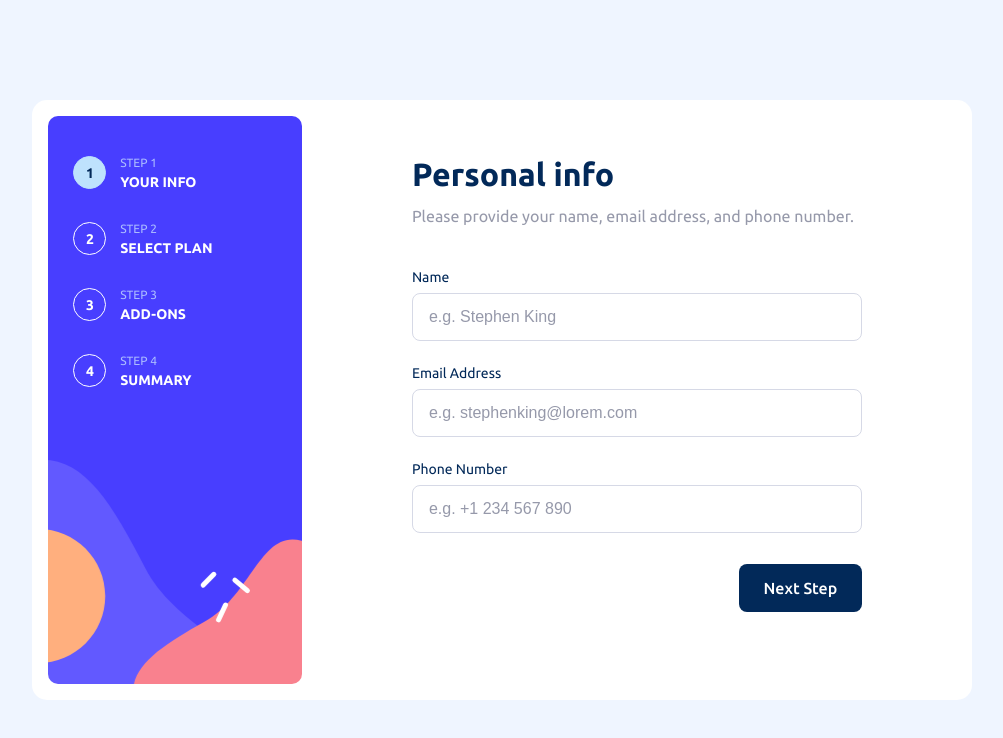
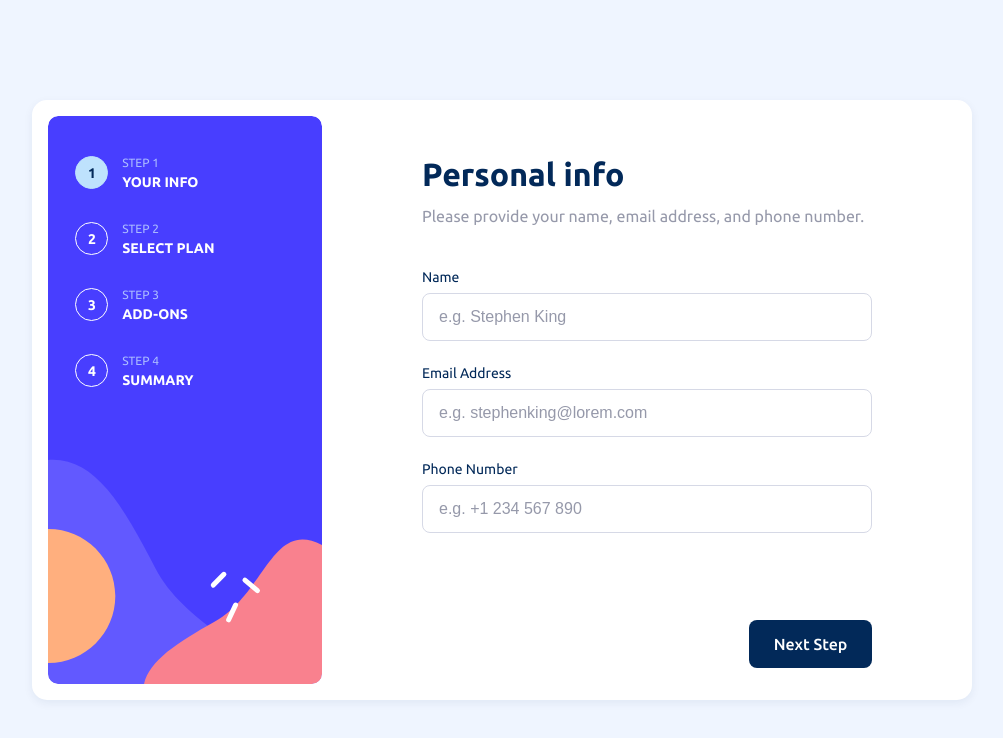
Before and after one commit to lissajous-laser/multi-step-form, a React (Vite) app: page / in a window 1280 px wide. Shown: the top 738 px of the page, without its empty margins (138-1141 px from the left). Built offline with nearby package versions, Linux system fonts and the light colour scheme.

Commit message:
Responsive layout for Add Ons, Summary, and Confirmation for mobile sizes done.

```diff
--- a/src/App.tsx
+++ b/src/App.tsx
@@ -6,8 +6,7 @@ import { breakPt } from './lib/constants';
 
 const Canvas = styled.main`
   width: 100%;
-  height: max(100vh);
-  background-color: ${theme.bg};
+  height: max(667px, 100vh);
   display: grid;
   place-items: center;
   font-family: Ubuntu;
@@ -19,13 +18,24 @@ const Canvas = styled.main`
   }
 `
 
+const Background = styled.div`
+  width: 100%;
+  height: 100%;
+  position: fixed;
+  top: 0;
+  left: 0;
+  background-color: ${theme.bg};
+  z-index: -1;
+`
+
 
 function App() {
-  const [count, setCount] = useState(0);
 
   return (
     <Canvas>
+      <Background/>
       <Card/>
+
     </Canvas>
   )
 }
--- a/src/components/AddOnButton.tsx
+++ b/src/components/AddOnButton.tsx
@@ -2,11 +2,11 @@ import styled from "styled-components";
 import { theme } from "../lib/theme";
 import tick from '../assets/images/icon-checkmark.svg';
 import { MouseEventHandler } from "react";
+import { breakPt } from "../lib/constants";
 
 const Container = styled.button<{isActive: boolean}>`
   width: min(100%, 450px);
   height: 81px;
-  padding: 16px 24px;
   background-color: ${(props) => props.isActive ? theme.vLightGray : 'white'};
   border-radius: 8px;
   border: 1px solid ${(props) =>
@@ -21,11 +21,15 @@ const Container = styled.button<{isActive: boolean}>`
     cursor: pointer;
     border-color: ${theme.purple}
   }
+
+  @media screen and (${breakPt[720]}) {
+    height: 62px;
+  }
 `
 
 const TickBox = styled.div<{isActive: boolean}>`
   position: absolute;
-  left: 24px;
+  left: 16px;
   top: 50%;
   width: 20px;
   height: 20px;
@@ -55,6 +59,11 @@ const MainText = styled.div`
   position: absolute;
   left: 68px;
   top: 16px;
+
+  @media screen and (${breakPt[720]}) {
+    top: 11px;
+    left: 52px;
+  }
 `
 
 const AddOnName = styled.h2`
@@ -62,6 +71,11 @@ const AddOnName = styled.h2`
   font-size: 16px;
   line-height: 18px;
   color: ${theme.denim};
+
+  @media screen and (${breakPt[720]}) {
+    font-size: 14px;
+    line-height: 16px;
+  }
 `
 
 const Description = styled.p`
@@ -70,6 +84,11 @@ const Description = styled.p`
   font-size: 14px;
   line-height: 20px;
   color: ${theme.gray};
+
+  @media screen and (${breakPt[720]}) {
+    margin-top: 3px;
+    font-size: 12px;
+  }
 `
 
 const Price = styled.p`
@@ -80,7 +99,12 @@ const Price = styled.p`
   font-weight: 400;
   font-size: 14px;
   line-height: 20px;
-  color: ${theme.purple}
+  color: ${theme.purple};
+
+  @media screen and (${breakPt[720]}) {
+    right: 16px;
+    font-size: 12px;
+  }
 `
 
 /**
--- a/src/components/AddOnsForm.tsx
+++ b/src/components/AddOnsForm.tsx
@@ -1,6 +1,6 @@
 import { Dispatch, SetStateAction } from "react";
 import styled from "styled-components";
-import { prices } from "../lib/constants";
+import { breakPt, prices } from "../lib/constants";
 import { AddOns } from "../lib/types";
 import AddOnButton from "./AddOnButton";
 
@@ -9,6 +9,11 @@ const Buttons = styled.div`
   display: flex;
   flex-direction: column;
   gap: 16px;
+
+  @media screen and (${breakPt[720]}) {
+    margin-top: 22px;
+    gap: 12px;
+  }
 `
 
 export default function AddOnsForm({
--- a/src/components/BackForwardButtons.tsx
+++ b/src/components/BackForwardButtons.tsx
@@ -16,6 +16,10 @@ const Container = styled.nav<{isMobileSize: boolean}>`
     padding-top: 16px;
     background-color: white;
     display: ${(props) => props.isMobileSize ? 'block' : 'none'};
+  }
+
+  @media screen and (${breakPt[720]}) {
+    position: static;
   }
 `
 
@@ -110,32 +114,27 @@ export default function BackForwardButtons({
       return;
     }
 
-    let newErrState = {name: true, email: true, phone: true};
+    let newErrState = {name: false, email: false, phone: false};
+    let advancePage = true;
 
     if (personalInfo.name.length === 0) {
       newErrState.name = true;
-    } else {
-      newErrState.name = false;
+      advancePage = false;
     }
 
     if (personalInfo.email.length === 0) {
       newErrState.email = true;
-    } else {
-      newErrState.email = false;
+      advancePage = false;
     }
 
     if (personalInfo.phone.length === 0) {
       newErrState.phone = true;
-    } else {
-      newErrState.phone = false;
+      advancePage = false;
     }
 
     setTextFieldErrors(newErrState);
 
-    if (personalInfo.name.length > 0
-      && personalInfo.email.length > 0
-      && personalInfo.phone.length > 0) {
-
+    if (advancePage) {
       setCurrentStep((state) => state + 1);
     }
   }
--- a/src/components/Card.tsx
+++ b/src/components/Card.tsx
@@ -12,21 +12,53 @@ import Summary from "./Summary";
 import { submitForms } from "../lib/functions";
 import Confirmation from "./Confirmation";
 import { breakPt } from "../lib/constants";
+import { theme } from "../lib/theme";
 
-const Container = styled.div`
+
+const Flex = styled.div`
+  height: 100%;
+  width: 100%;
+  display: grid;
+  place-items: center;
+
+  @media screen and (${breakPt[720]}) {
+    display: flex;
+    flex-direction: column;
+    place-items: unset;
+  }
+`
+
+const FlexGrower = styled.div`
+  display: none;
+
+  @media screen and (${breakPt[720]}) {
+    height: 100%;
+    flex-grow: 2;
+    flex-shrink: 2;
+    background-color: ${theme.bg};
+    display: flex;
+    flex-direction: column;
+    justify-content: end;
+  }
+`
+
+const CardContainer = styled.div`
   background-color: white;
   width: min(940px, 92%);
   height: 600px;
   border-radius: 15px;
-  margin: 0 auto;
+  margin: 40px auto;
   display: flex;
+  box-shadow: 0 3px 10px ${theme.denim}11;
 
   @media screen and (${breakPt[720]}) {
     width: min(442px, 92%);
+    margin-top: 0;
     display: block;
     height: auto;
     z-index: 2;
     position: relative;
+    border-radius: 10px;
   }
 `
 
@@ -36,7 +68,7 @@ const CardRight = styled.div`
 
 const Form = styled.div`
   width: min(83%, 450px);
-  height: 512px;
+  height: 568px;
   margin: auto;
   padding-top: 56px;
   position: relative;
@@ -46,7 +78,6 @@ const Form = styled.div`
     height: auto;
     padding-top: 32px;
     padding-bottom: 32px;
-
   }
 `
 
@@ -86,13 +117,13 @@ export default function Card() {
   });
 
   return (
-    <>
+    <Flex>
       {/* Progress bar for widths < 720px */}
       <ProgressSidebar
         {...{currentStep}}
         isMobileSize={true}
       />
-      <Container>
+      <CardContainer>
         {/* Progress bar for widths >= 720px */}
         <ProgressSidebar
           {...{currentStep}}
@@ -114,9 +145,10 @@ export default function Card() {
                   duration={plan.duration}
                 />
               : currentStep === 4
-              ? <Summary {...{plan, addOns}}/>
+              ? <Summary {...{plan, addOns, setCurrentStep}}/>
               : <Confirmation/>
             }
+            {/* Nav for widths >= 720px */}
             {currentStep < 5 &&
               <BackForwardButtons
                 {...{
@@ -131,7 +163,9 @@ export default function Card() {
             }
           </Form>
         </CardRight>
-      </Container>
+      </CardContainer>
+      <FlexGrower>
+        {/* Nav for widths >= 720px */}
         {currentStep < 5 &&
           <BackForwardButtons
             {...{
@@ -144,6 +178,7 @@ export default function Card() {
             isMobileSize={true}
           />
         }
-    </>
+      </FlexGrower>
+    </Flex>
   );
 }
--- a/src/components/CardTitle.tsx
+++ b/src/components/CardTitle.tsx
@@ -15,11 +15,11 @@ const Title = styled.h1`
 `
 
 const Subtitle = styled.p`
+  margin-top: 11px;
   font-weight: 400;
   font-size: 16px;
   line-height: 25px;
   color: ${theme.gray};
-  margin-top: 11px;
 
   @media screen and (${breakPt[720]}) {
     margin-top: 9px;
--- a/src/components/Confirmation.tsx
+++ b/src/components/Confirmation.tsx
@@ -1,12 +1,18 @@
 import styled from "styled-components";
 import approved from '../assets/images/icon-thank-you.svg';
+import { breakPt } from "../lib/constants";
 import { theme } from "../lib/theme";
 
 const Container = styled.div`
-  width: 100%;
+  max-width: 450px;
   height: 238px;
-  margin-top: 181px;
+  margin-top: 125px;
   text-align: center;
+
+  @media screen and (${breakPt[720]}) {
+    margin-top: 47px;
+    margin-bottom: 47px;
+  }
 `
 
 const ApprovedImg = styled.img`
@@ -14,6 +20,11 @@ const ApprovedImg = styled.img`
   height: 80px;
   display: block;
   margin: 0 auto;
+
+  @media screen and (${breakPt[720]}) {
+    width: 56px;
+    height: 56px;
+  }
 `
 
 const Heading = styled.h1`
@@ -22,6 +33,12 @@ const Heading = styled.h1`
   font-size: 32px;
   line-height: 37px;
   color: ${theme.denim};
+
+  @media screen and (${breakPt[720]}) {
+    margin-top: 24px;
+    font-size: 24px;
+    line-height: 28px;
+  }
 `
 
 const TextBody = styled.p`
@@ -30,6 +47,10 @@ const TextBody = styled.p`
   font-size: 16px;
   line-height: 25px;
   color: ${theme.gray};
+
+  @media screen and (${breakPt[720]}) {
+    margin-top: 9px;
+  }
 `
 export default function Confirmation() {
   return (
--- a/src/components/LabelledField.tsx
+++ b/src/components/LabelledField.tsx
@@ -54,6 +54,11 @@ const ErrorMsg = styled.p`
   font-size: 14px;
   line-height: 16px;
   color: ${theme.red};
+
+  @media screen and (${breakPt[720]}) {
+    font-size: 12px;
+  line-height: 14px;
+  }
 `
 
 /**
--- a/src/components/ProgressSidebar.tsx
+++ b/src/components/ProgressSidebar.tsx
@@ -6,7 +6,7 @@ import Step from './Step';
 
 
 const Container = styled.div<{isMobileSize: boolean}>`
-  width: clamp(183px, 27%, 274px);
+  width: clamp(183px, 30%, 274px);
   height: 568px;
   margin-left: 16px;
   margin-top: 16px;
--- a/src/components/SummaryAddOnItem.tsx
+++ b/src/components/SummaryAddOnItem.tsx
@@ -1,4 +1,5 @@
 import styled from "styled-components";
+import { breakPt } from "../lib/constants";
 import { theme } from "../lib/theme";
 
 const Container = styled.div`
@@ -10,6 +11,10 @@ const Container = styled.div`
   font-weight: 400;
   font-size: 14px;
   line-height: 20px;
+
+  @media screen and (${breakPt[720]}) {
+    margin-top: 12px;
+  }
 `
 const NameText = styled.p`
   color: ${theme.gray};
--- a/src/lib/constants.ts
+++ b/src/lib/constants.ts
@@ -9,5 +9,6 @@ export const prices = {
 }
 
 export const breakPt = {
-  720: 'max-width: 720px'
+  720: 'max-width: 720px',
+  h680: 'max-height: 680px'
 }
```
Also changed, not shown: src/components/Summary.tsx (+43 -5 lines). Lines whose indentation alone changed are shown as unchanged.
